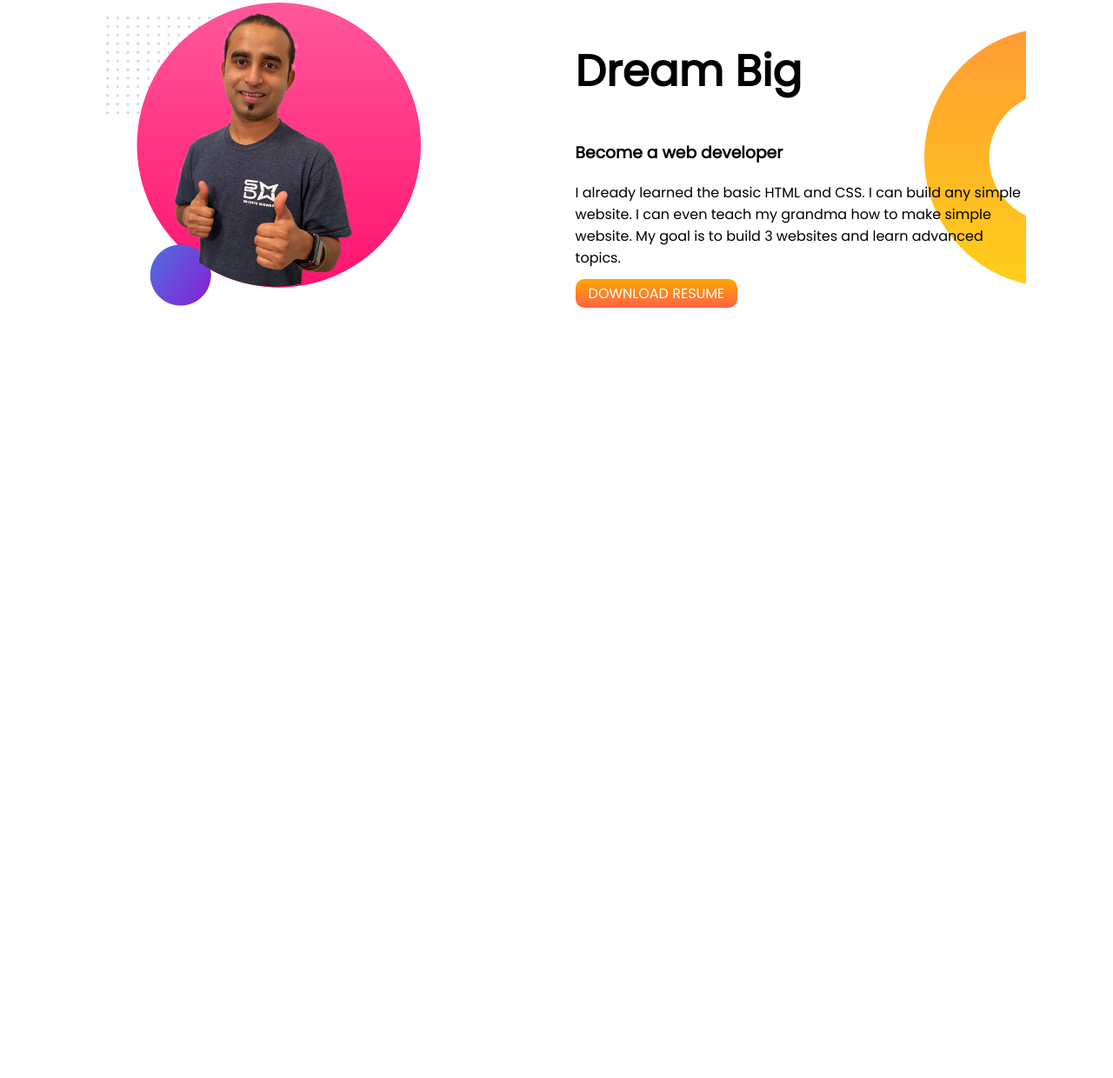
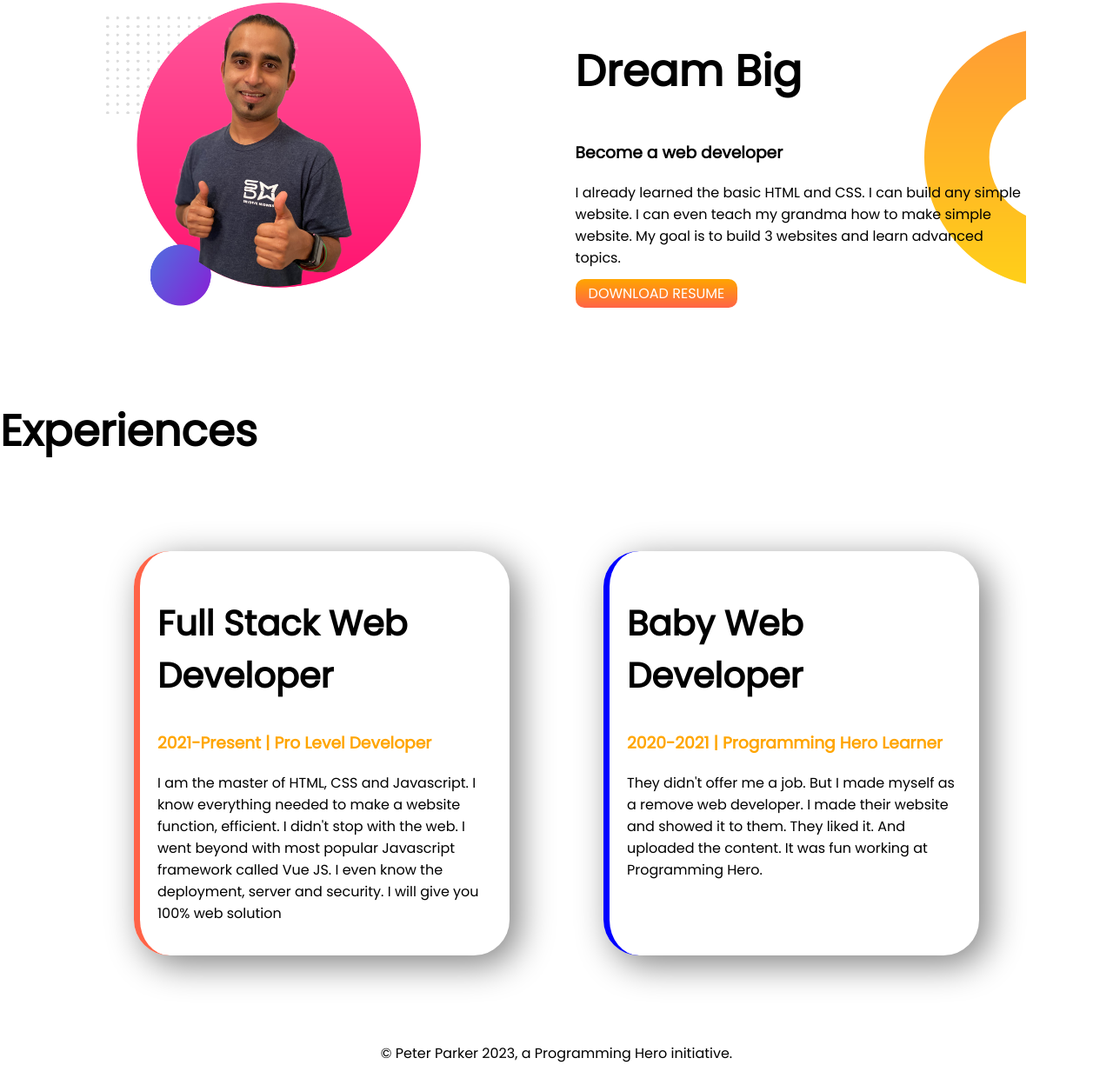
Before and after one commit to rifatrahman1/developer-portfolio-3, a plain HTML site: page index.html in a window 1280 px wide. Shown: the part 735-1975 px from the top of the page at 87% size. Before the commit the page ends 1194 px from the top, so only its background shows below. Drawn offline with Linux system fonts and the light colour scheme.

Commit message:
border addedd

```diff
--- a/index.html
+++ b/index.html
@@ -13,7 +13,7 @@
 </head>
 
 <body>
-    <section class="top-banner">
+    <section class="top-banner flexible-containar">
         <div class="half-width">
             <h1>Welcome To</h1>
             <h1><span class="orange-color">Rifat Rahman</span> World !</h1>
@@ -30,7 +30,7 @@
             <img src="images/jhankar.png" alt="">
         </div>
     </section>
-    <section class="dream-big">
+    <section class="dream-big flexible-containar">
         <div class="half-width">
             <img src="images/jhankar2.png" alt="">
         </div>
@@ -41,9 +41,32 @@
                 to make simple website. My goal is to build 3 websites and learn advanced topics.</p>
             <a class="link-button" target="_blank" href="">DOWNLOAD RESUME</a>
         </div>
+    </section>
+    <section class=" ">
+        <h1>Experiences</h1>
+        <div class="flexible-containar">
+            <div id="full-stack-web-developer" class="experience-item">
+                <h2>Full Stack Web Developer</h2>
+                <h3 class="orange-color">2021-Present | Pro Level Developer</h3>
+                <p>I am the master of HTML, CSS and Javascript. I know everything needed to make a website function,
+                    efficient. I didn't stop with the web. I went beyond with most popular Javascript framework called
+                    Vue
+                    JS. I even know the deployment, server and security. I will give you 100% web solution</p>
+            </div>
+            <div id="baby-web-developer" class="experience-item">
+                <h2>Baby Web Developer</h2>
+                <h3 class="orange-color">2020-2021 | Programming Hero Learner</h3>
+                <p>They didn't offer me a job. But I made myself as a remove web developer. I made their website and
+                    showed
+                    it to them. They liked it. And uploaded the content. It was fun working at Programming Hero.</p>
 
+            </div>
+        </div>
 
     </section>
 </body>
+<footer>
+    <p>© Peter Parker 2023, a Programming Hero initiative.</p>
+</footer>
 
 </html>
--- a/style.css
+++ b/style.css
@@ -8,11 +8,15 @@ h1 {
 
 }
 
+h2 {
+    font-size: 40px;
+}
+
 .orange-color {
     color: orange;
 }
 
-section {
+.flexible-containar {
     display: flex;
     margin: 100px;
 }
@@ -20,6 +24,7 @@ section {
 .half-width {
     width: 50%;
     padding-left: 2%;
+
 }
 
 .half-width img {
@@ -45,3 +50,30 @@ section {
     background-repeat: no-repeat;
     background-position: right;
 }
+
+.experience-area {
+    background-image: url(images/exp-bg.png);
+    background-repeat: no-repeat;
+    background-position: left;
+}
+
+.experience-item {
+    width: 40%;
+    margin-left: 5%;
+    margin-right: 5%;
+    padding: 20px;
+    border-radius: 41px;
+    box-shadow: 10px 10px 40px gray;
+}
+
+#full-stack-web-developer {
+    border-left: 7px solid tomato;
+}
+
+#baby-web-developer {
+    border-left: 7px solid blue;
+}
+
+footer p {
+    text-align: center;
+}
```
